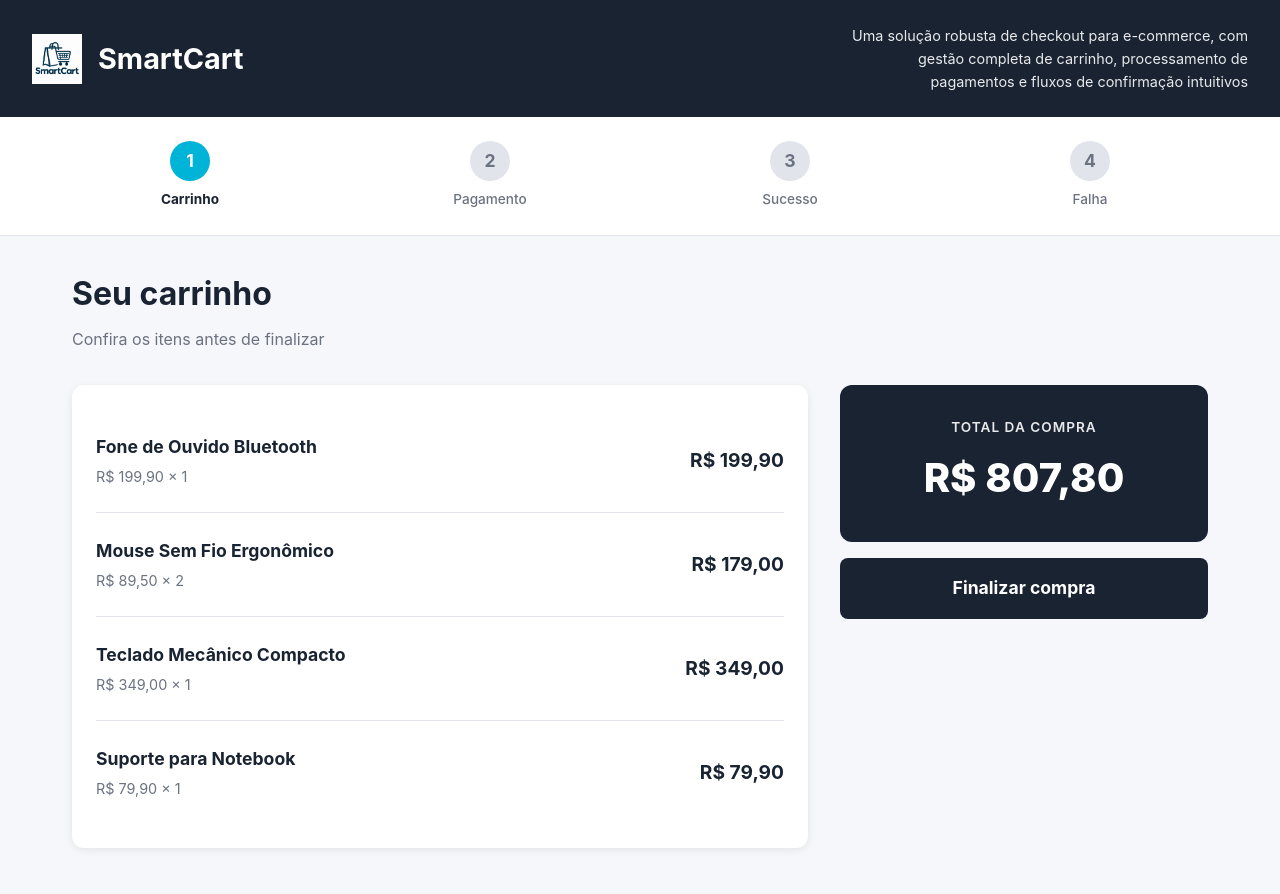
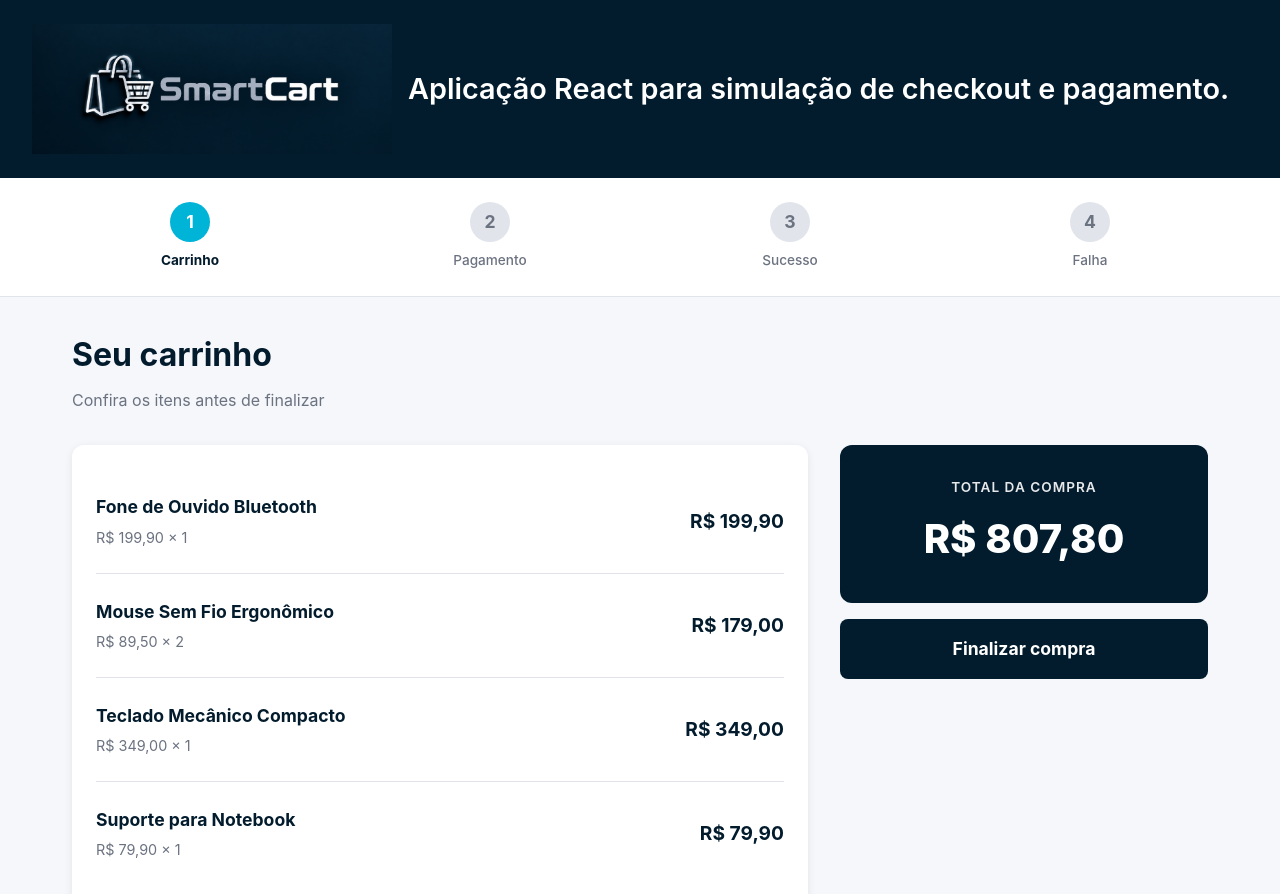
Before and after one commit to Betsy-hm/Smart-Cart-react, a React (Vite) app: page / in a window 1280 px wide. Shown: the top 894 px of the page. Built offline with nearby package versions, Linux system fonts and the light colour scheme.

Commit message:
atualiza identidade visual do cabecalho

```diff
--- a/src/App.jsx
+++ b/src/App.jsx
@@ -7,9 +7,8 @@ import logo from './assets/img/logo.png';
 const Header = () => (
   <header className="header">
     <img src={logo} alt="SmartCart" className="header-logo" />
-    <h1 className="header-titulo">SmartCart</h1>
     <p className="header-descricao">
-      Uma solução robusta de checkout para e-commerce, com gestão completa de carrinho, processamento de pagamentos e fluxos de confirmação intuitivos
+      Aplicação React para simulação de checkout e pagamento.
     </p>
   </header>
 );
--- a/src/assets/styles/index.css
+++ b/src/assets/styles/index.css
@@ -3,7 +3,7 @@
    ======================================== */
 
 :root {
-  --azul-escuro: #1a2332;
+  --azul-escuro: #031c2d;
   --azul-medio: #2d3e50;
   --azul-claro: #3d5166;
   --ciano: #00b4d8;
@@ -62,24 +62,18 @@ body {
   gap: 1rem;
 }
 
-.header-logo {
-  width: 50px;
-  height: 50px;
-}
-
-.header-titulo {
-  color: var(--branco);
-  font-size: 1.8rem;
-  font-weight: 700;
+ .header-logo {
+  width: 360px;
+  height: auto;
+  max-width: 100%;
+  object-fit: contain;
+  flex-shrink: 0;
 }
 
 .header-descricao {
   color: var(--branco);
-  font-size: 0.9rem;
-  opacity: 0.9;
-  margin-left: auto;
-  max-width: 400px;
-  text-align: right;
+  font-size: 1.8rem;
+  font-weight: 600;
 }
 
 /* ========================================
```
Also changed, not shown: src/assets/img/logo.png.
